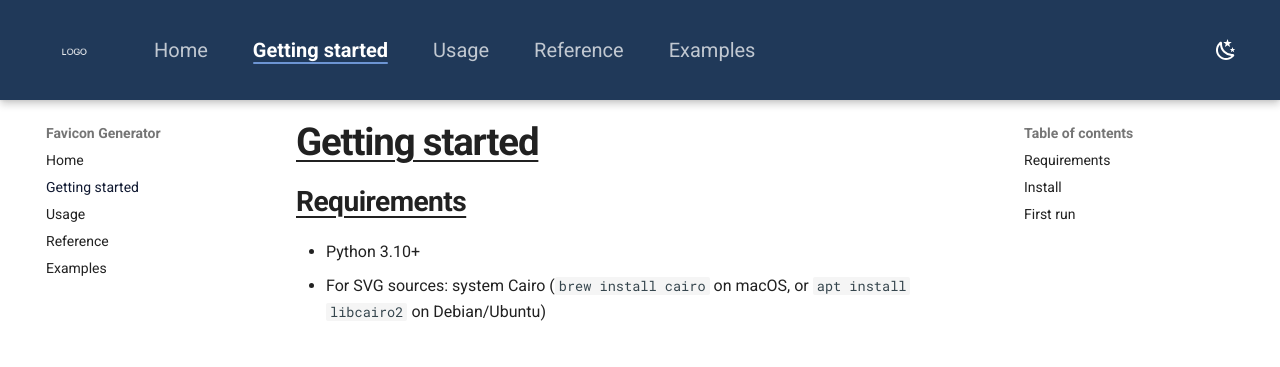
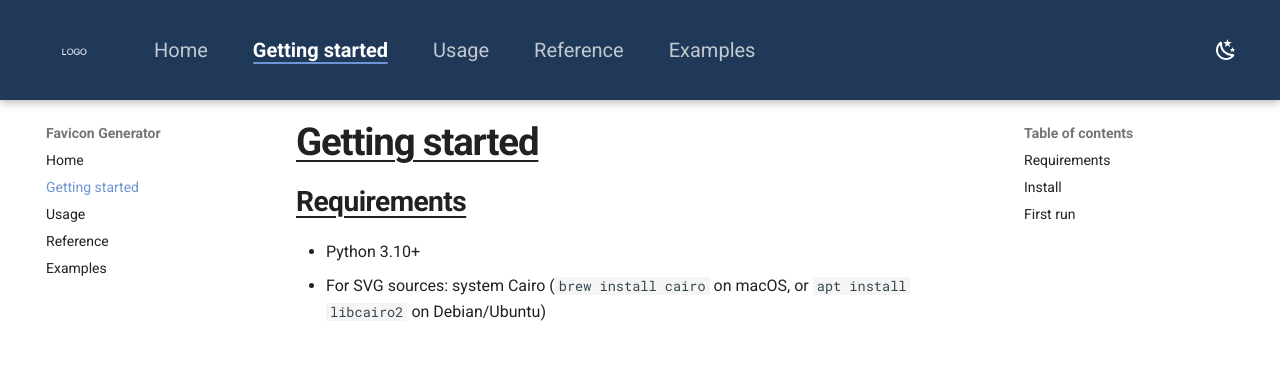
Before and after one commit to lupaxa-code-playground/favicon-generator, an MkDocs documentation site: the page built from mkdocs/getting-started.md, in a window 1280 px wide. Shown: the top 367 px of the page. Built offline with MkDocs 1.6.1 and Material for MkDocs 9.7.7, drawn with Linux system fonts in a browser that asks for light colours; comment, search, counter and statistics services are not loaded.

Commit message:
First full push

```diff
--- a/mkdocs/assets/stylesheets/00-tokens.css
+++ b/mkdocs/assets/stylesheets/00-tokens.css
@@ -59,9 +59,6 @@
 
 [data-md-color-scheme="default"],
 [data-md-color-scheme="slate"] {
-  --md-primary-fg-color: var(--lupaxa-dark-blue);
-  --md-primary-fg-color--light: var(--lupaxa-blue);
-  --md-primary-fg-color--dark: var(--lupaxa-dark-blue);
   --md-primary-bg-color: var(--lupaxa-white);
   --md-primary-bg-color--light: rgb(255 255 255 / 70%);
   --md-accent-fg-color: var(--lupaxa-light-blue);
@@ -70,4 +67,17 @@
 
 [data-md-color-scheme="default"] {
   --md-default-bg-color: var(--lupaxa-white);
+  /* Active nav / links use --md-typeset-a-color → primary */
+  --md-primary-fg-color: var(--lupaxa-dark-blue);
+  --md-primary-fg-color--light: var(--lupaxa-blue);
+  --md-primary-fg-color--dark: var(--lupaxa-dark-blue);
+  --md-typeset-a-color: var(--lupaxa-light-blue);
 }
+
+[data-md-color-scheme="slate"] {
+  /* Dark mode: never use lupaxa-dark-blue for active/link text */
+  --md-primary-fg-color: var(--lupaxa-light-blue);
+  --md-primary-fg-color--light: var(--lupaxa-light-blue);
+  --md-primary-fg-color--dark: var(--lupaxa-blue);
+  --md-typeset-a-color: var(--lupaxa-light-blue);
+}
```
Also changed, not shown: 13 other files.
